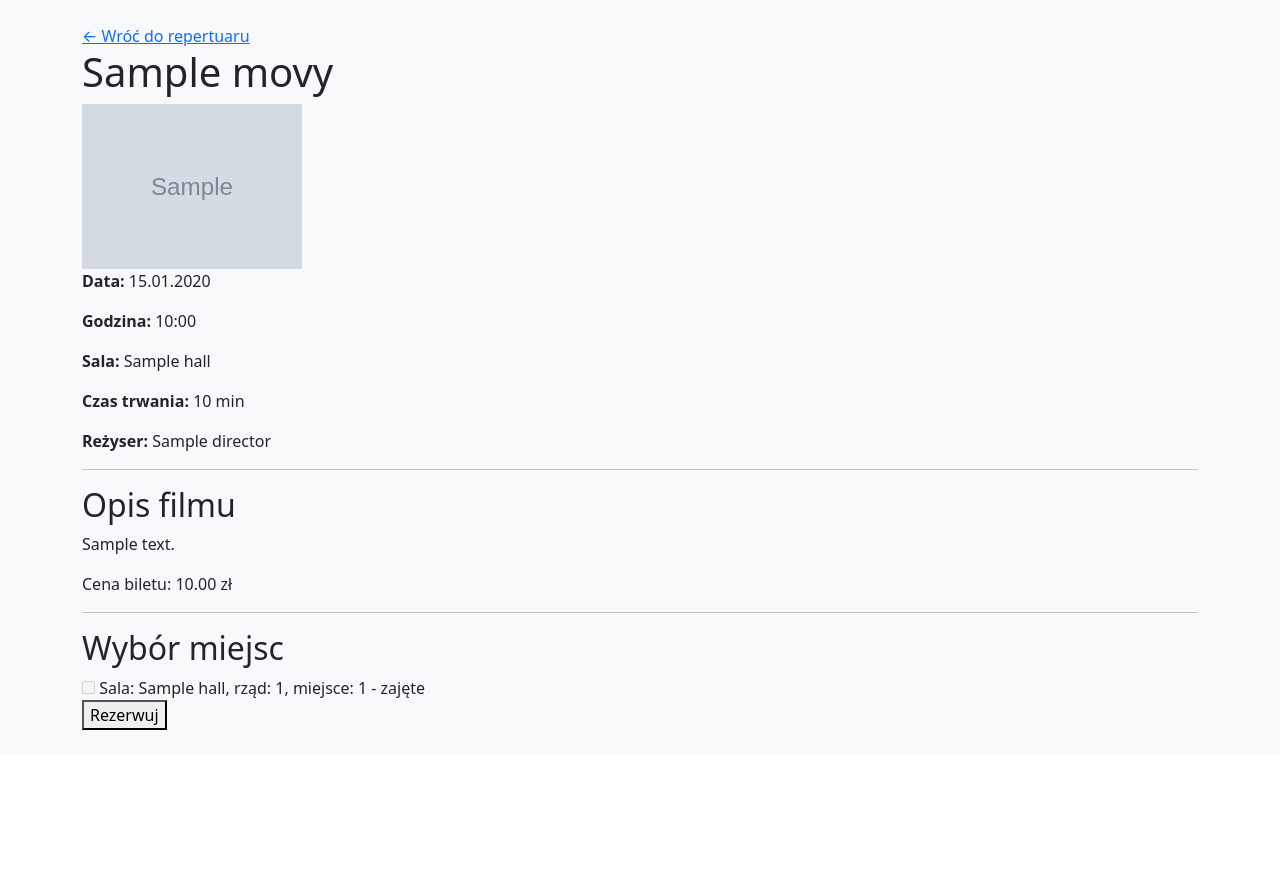
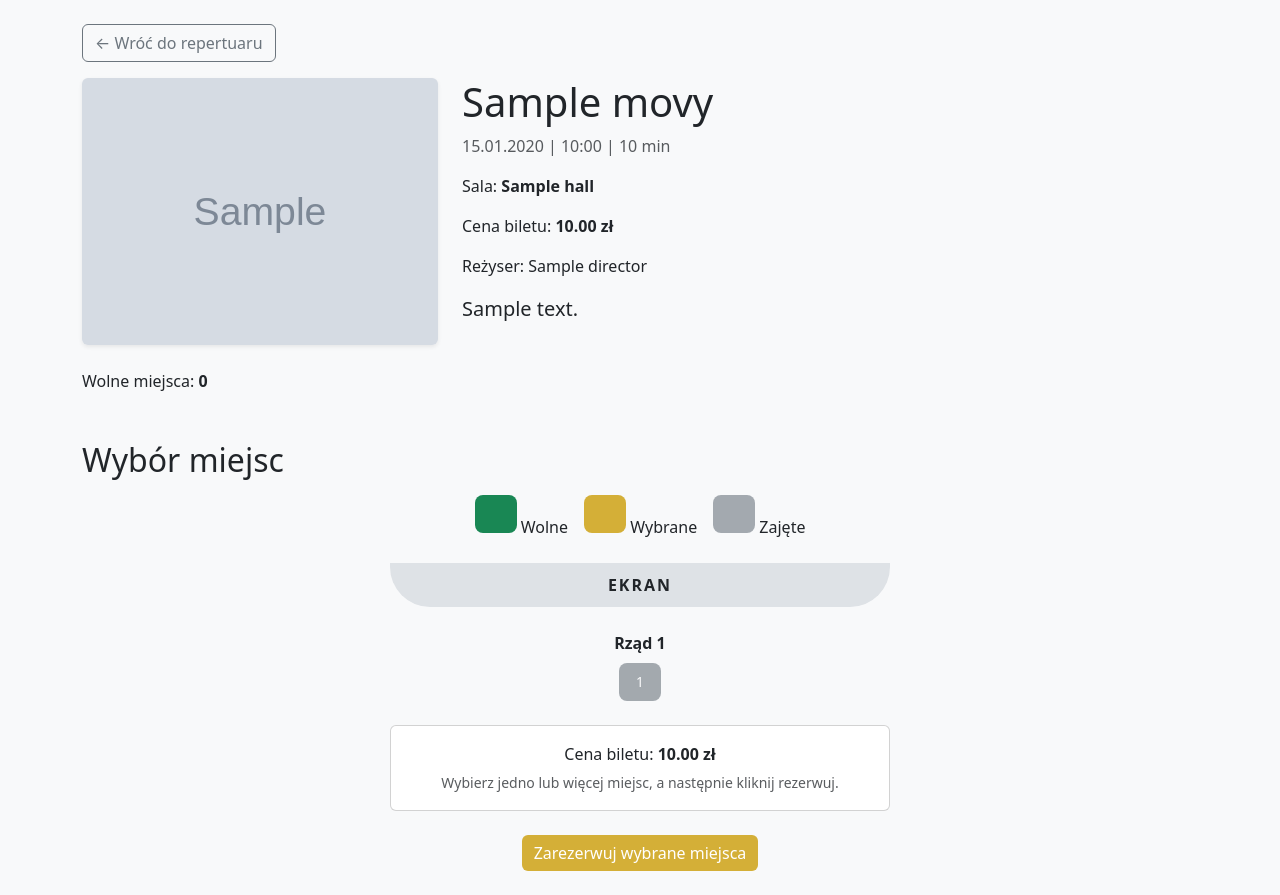
Before and after one commit to Hania93/cinema_project, a Django app: page /screenings/1/ in a window 1280 px wide. Shown: the part 56-951 px from the top of the page. Before the commit the page ends 786 px from the top, so only its background shows below. Run offline with Django 5.2, Linux system fonts and the light colour scheme; a user stored in the database is signed in; tables that the repository leaves empty hold one stand-in row (values such as "Sample post"); grey boxes marked "Sample" are stand-in pictures.

Commit message:
Improve reservation list UI

```diff
--- a/screenings/views.py
+++ b/screenings/views.py
@@ -6,6 +6,7 @@ from django.views.generic import DetailView, ListView
 from django.contrib import messages
 from django.contrib.auth.mixins import LoginRequiredMixin
 from django.shortcuts import redirect
+from collections import defaultdict
 
 from .models import Screening
 from reservations.models import Reservation, ReservationSeat
@@ -80,6 +81,11 @@ class ScreeningDetailView(LoginRequiredMixin, DetailView):
             "number",
         )
 
+        seats_by_row = defaultdict(list)
+
+        for seat in seats:
+            seats_by_row[seat.row].append(seat)
+
         reserved_seat_ids = ReservationSeat.objects.filter(
             reservation__screening=self.object,
             reservation__status__in=["confirmed", "pending"],
@@ -87,8 +93,11 @@ class ScreeningDetailView(LoginRequiredMixin, DetailView):
             "seat_id",
             flat=True,
         )
-        context["seats"] = seats
+
+        context["seats_by_row"] = dict(seats_by_row)
         context["reserved_seat_ids"] = set(reserved_seat_ids)
+        available_seats = seats.count() - len(reserved_seat_ids)
+        context["available_seats"] = available_seats
 
         return context
 
--- a/static/css/style.css
+++ b/static/css/style.css
@@ -89,3 +89,102 @@ body {
     height: 180px;
     object-fit: cover;
 }
+
+.screen {
+    max-width: 500px;
+    margin: 0 auto;
+    padding: 10px;
+    text-align: center;
+    background-color: #dee2e6;
+    border-radius: 0 0 40px 40px;
+    font-weight: bold;
+    letter-spacing: 2px;
+}
+
+.seat-map {
+    display: flex;
+    flex-wrap: wrap;
+    gap: 8px;
+    max-width: 600px;
+}
+
+.seat-label input {
+    display: none;
+}
+
+.seat-box {
+    display: inline-flex;
+    align-items: center;
+    justify-content: center;
+    width: 58px;
+    height: 42px;
+    border-radius: 8px;
+    background-color: #198754;
+    color: white;
+    cursor: pointer;
+    font-size: 0.85rem;
+}
+
+.seat-label input:checked + .seat-box {
+    background-color: #d4af37;
+    color: #111827;
+    font-weight: bold;
+}
+
+.seat-box.seat-reserved {
+    background-color: #6c757d;
+    cursor: not-allowed;
+    opacity: 0.6;
+}
+.screen {
+    max-width: 500px;
+    margin: 0 auto 24px;
+    padding: 10px;
+    text-align: center;
+    background-color: #dee2e6;
+    border-radius: 0 0 40px 40px;
+    font-weight: bold;
+    letter-spacing: 2px;
+}
+
+.seat-label input {
+    display: none;
+}
+
+.seat-box {
+    width: 42px;
+    height: 38px;
+    display: inline-flex;
+    align-items: center;
+    justify-content: center;
+    border-radius: 8px;
+    background-color: #198754;
+    color: white;
+    cursor: pointer;
+    font-size: 0.85rem;
+}
+
+.seat-label input:checked + .seat-box {
+    background-color: #d4af37;
+    color: #111827;
+    font-weight: bold;
+}
+
+.seat-box.seat-reserved {
+    background-color: #6c757d;
+    opacity: 0.6;
+    cursor: not-allowed;
+}
+
+.seat-free-example {
+    background-color: #198754;
+}
+
+.seat-selected-example {
+    background-color: #d4af37;
+}
+
+.seat-map-container {
+    max-width: 700px;
+    margin: 0 auto;
+}
--- a/templates/screenings/screening_detail.html
+++ b/templates/screenings/screening_detail.html
@@ -2,59 +2,133 @@
 
 {% block content %}
 
-<a href="{% url 'screening-list' %}">← Wróć do repertuaru</a>
+<a href="{% url 'screening-list' %}" class="btn btn-outline-secondary mb-3">
+    ← Wróć do repertuaru
+</a>
 
-<h1>{{ screening.movie.title }}</h1>
-
-<div>
+<div class="row g-4 mb-4">
+    <div class="col-md-4">
         {% if screening.movie.poster %}
             <img
                 src="{{ screening.movie.poster.url }}"
                 alt="{{ screening.movie.title }}"
-            width="220"
+                class="img-fluid rounded shadow-sm movie-poster"
             >
         {% endif %}
+    </div>
 
-    <div>
-        <p><strong>Data:</strong> {{ screening.start_time|date:"d.m.Y" }}</p>
-        <p><strong>Godzina:</strong> {{ screening.start_time|date:"H:i" }}</p>
-        <p><strong>Sala:</strong> {{ screening.hall }}</p>
-        <p><strong>Czas trwania:</strong> {{ screening.movie.duration }} min</p>
-        <p><strong>Reżyser:</strong> {{ screening.movie.director }}</p>
+    <div class="col-md-8">
+        <h1>{{ screening.movie.title }}</h1>
+
+        <p class="text-muted">
+            {{ screening.start_time|date:"d.m.Y" }} |
+            {{ screening.start_time|date:"H:i" }} |
+            {{ screening.movie.duration }} min
+        </p>
+
+        <p>
+            Sala: <strong>{{ screening.hall }}</strong>
+        </p>
+
+        <p>
+            Cena biletu: <strong>{{ screening.price }} zł</strong>
+        </p>
+
+        <p>
+            Reżyser: {{ screening.movie.director }}
+        </p>
+
+        <p class="lead">
+            {{ screening.movie.description }}
+        </p>
     </div>
 </div>
 
-<hr>
+<p>
+    Wolne miejsca:
+    <strong>{{ available_seats }}</strong>
+</p>
 
-<h2>Opis filmu</h2>
-<p>{{ screening.movie.description }}</p>
-<p>Cena biletu: {{ screening.price }} zł</p>
-<hr>
-
-<h2>Wybór miejsc</h2>
+<h2 class="mt-5 mb-3">Wybór miejsc</h2>
 
 <form method="post">
     {% csrf_token %}
 
-    {% for seat in seats %}
-    <label>
-        <input type="checkbox" name="seats" value="{{seat.id}}"
+    <div class="d-flex gap-3 mb-4 justify-content-center">
+    <span><span class="seat-box seat-free-example"></span> Wolne</span>
+    <span><span class="seat-box seat-selected-example"></span> Wybrane</span>
+    <span><span class="seat-box seat-reserved"></span> Zajęte</span>
+</div>
+
+    <div class="screen mb-4">
+        EKRAN
+    </div>
+
+    <div class="seat-map-container mx-auto">
+    {% for row, row_seats in seats_by_row.items %}
+
+        <div class="mb-3 text-center">
+
+            <strong>Rząd {{ row }}</strong>
+
+            <div class="d-flex gap-2 mt-2 justify-content-center">
+
+                    {% for seat in row_seats %}
+
+                        <label class="seat-label">
+
+                            <input
+                                type="checkbox"
+                                name="seats"
+                                value="{{ seat.id }}"
                                 {% if seat.id in reserved_seat_ids %}
                                     disabled
                                 {% endif %}
-        />
+                            >
 
-        Sala: {{seat.hall}}, rząd: {{seat.row}}, miejsce: {{seat.number}}
+                            <span
+                                class="seat-box
+                                    {% if seat.id in reserved_seat_ids %}
+                                        seat-reserved
+                                    {% endif %}
+                                "
+                            >
+                                {{ seat.number }}
+                            </span>
 
-        {% if seat.id in reserved_seat_ids %}
-            - zajęte
-        {% endif %}
                         </label>
 
                     {% endfor %}
 
-    <br/>
-    <button type="submit">Rezerwuj</button>
+                </div>
+
+            </div>
+
+        {% endfor %}
+    </div>
+
+
+    <div class="card mt-4 mx-auto" style="max-width: 500px;">
+    <div class="card-body text-center">
+        <p class="mb-1">
+            Cena biletu:
+            <strong>{{ screening.price }} zł</strong>
+        </p>
+
+        <small class="text-muted">
+            Wybierz jedno lub więcej miejsc, a następnie kliknij rezerwuj.
+        </small>
+    </div>
+    </div>
+
+    <div class="text-center">
+    <button
+        type="submit"
+        class="btn cinema-btn mt-4"
+    >
+        Zarezerwuj wybrane miejsca
+    </button>
+</div>
 
 </form>
 
```
Also changed, not shown: templates/reservations/user_reservation_list.html (+53 -22 lines), templates/screenings/screening_list.html (+3 -5 lines). Lines whose indentation alone changed are shown as unchanged.
